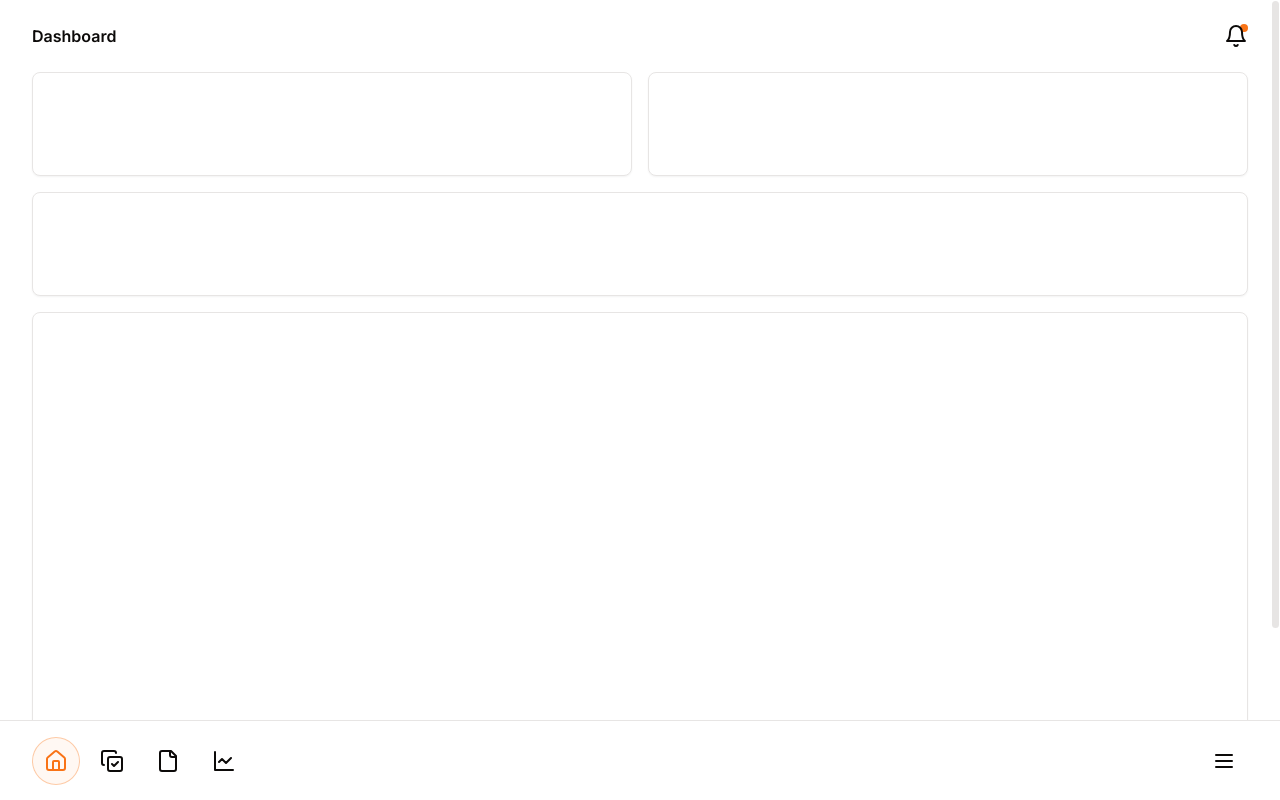
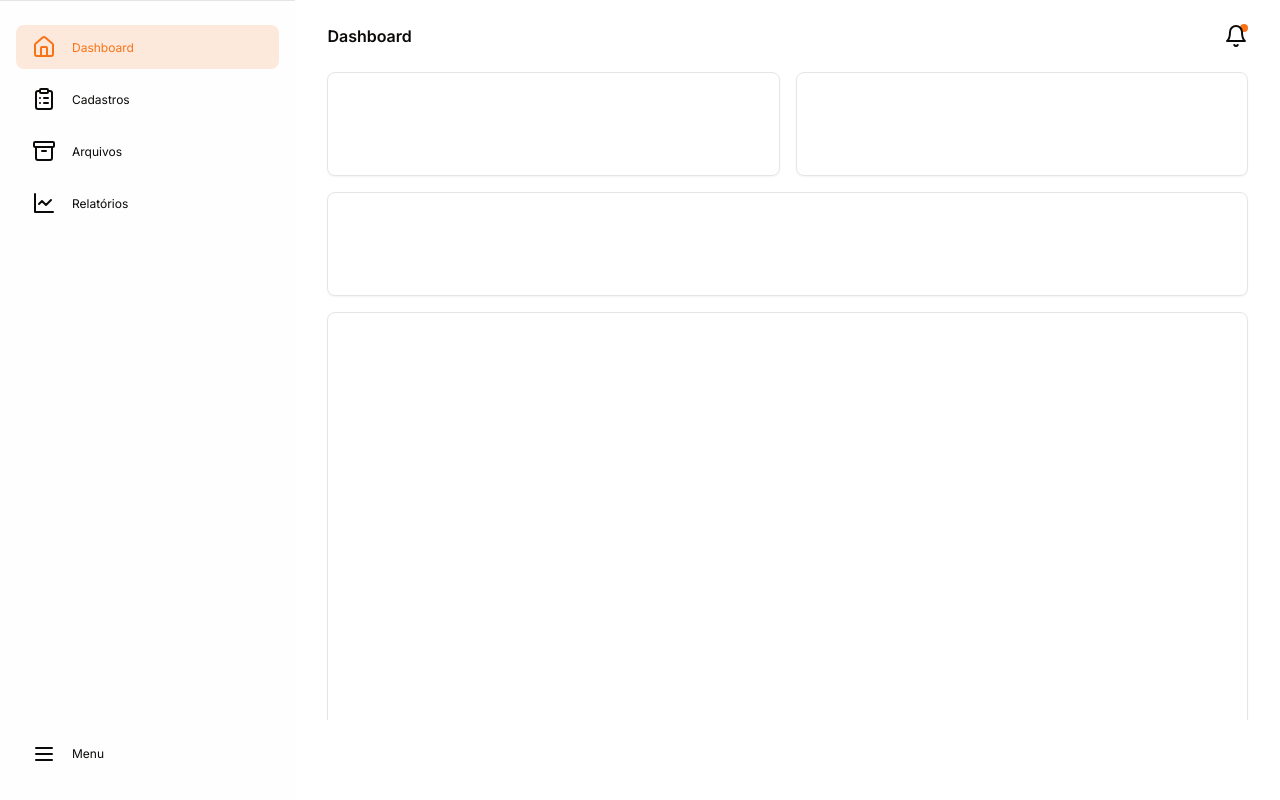
Before and after one commit to wrcelo/project-e, a Next.js app: page /dashboard in a window 1280 px wide. Built offline with nearby package versions, Linux system fonts and the light colour scheme.

Commit message:
responsive navmenu

```diff
--- a/src/app/layout.tsx
+++ b/src/app/layout.tsx
@@ -32,11 +32,13 @@ export default function RootLayout({
 						enableSystem
 						disableTransitionOnChange
 					>
-						<ScrollArea className="h-[calc(100dvh-80px)]">
-							<main>{children}</main>
-						</ScrollArea>
+						<div className="md:flex md:flex-row-reverse ">
+							<ScrollArea className="h-[calc(100dvh-80px)] md:w-full">
+								<main>{children}</main>
+							</ScrollArea>
 
-						<NavMenu />
+							<NavMenu />
+						</div>
 					</ThemeProvider>
 				</body>
 				<Toaster />
--- /dev/null
+++ b/src/components/LinkNavMenu.tsx
@@ -0,0 +1,24 @@
+"use client";
+import { Home } from "lucide-react";
+import Link from "next/link";
+import { usePathname } from "next/navigation";
+import React, { ReactNode } from "react";
+
+const LinkNavMenu = ({ path, displayName, icon }: { path: string; displayName: string; icon: ReactNode }) => {
+	const pathname = usePathname();
+	return (
+		<Link
+			href={`/${path}`}
+			className={`transition-all duration-200 h-12 w-12 md:w-full md:gap-4 flex items-center justify-center md:justify-start md:px-4 rounded-full md:rounded-lg md:h-11 ${
+				pathname == `/${path}`
+					? "!text-primary bg-primary/5 border-primary/35 border md:border-none md:bg-primary/15 md:hover:bg-primary/20 "
+					: "bg-transparent md:hover:bg-primary-foreground/5"
+			}`}
+		>
+			{icon}
+			<span className="hidden md:block text-sm mt-[1px] md:text-xs ">{displayName}</span>
+		</Link>
+	);
+};
+
+export default LinkNavMenu;
--- a/src/components/NavMenu.tsx
+++ b/src/components/NavMenu.tsx
@@ -1,5 +1,5 @@
 "use client";
-import { Bolt, CopyCheck, File, Home, LineChart, Menu, WalletCards } from "lucide-react";
+import { ArchiveIcon, ClipboardList, CopyCheck, File, Home, LineChart, LineChartIcon, Menu } from "lucide-react";
 import Link from "next/link";
 import React from "react";
 import { Drawer, DrawerClose, DrawerContent, DrawerDescription, DrawerFooter, DrawerHeader, DrawerTitle, DrawerTrigger } from "@/components/ui/drawer";
@@ -7,46 +7,37 @@ import { Button } from "./ui/button";
 import Settings from "./ui/Settings";
 import { usePathname } from "next/navigation";
 import { Separator } from "./ui/separator";
+import LinkNavMenu from "./LinkNavMenu";
 
 const NavMenu = () => {
 	const pathname = usePathname();
 	return (
 		<>
-			<div className="h-20 w-full border-t bg-background">
-				<div className="flex items-center h-full px-8 justify-between gap-2">
-					<div className="grid grid-cols-4 gap-2 items-center h-full">
-						<Link
-							href={"/dashboard"}
-							className={`h-12 w-12 flex items-center justify-center rounded-full ${
-								pathname == "/dashboard" ? "!text-primary bg-primary/5 border-primary/35 border" : "bg-transparent"
-							}`}
-						>
-							<Home className="" />
-						</Link>
-						<Link
-							href={"/cadastros"}
-							className={`h-12 w-12 flex items-center justify-center rounded-full ${
-								pathname == "/cadastros" ? "!text-primary bg-primary/5 border-primary/35 border" : "bg-transparent"
-							}`}
-						>
-							<CopyCheck className="" />
-						</Link>
-						<Link
-							href={"/arquivos"}
-							className={`h-12 w-12 flex items-center justify-center rounded-full ${
-								pathname == "/arquivos" ? "!text-primary bg-primary/5 border-primary/35 border" : "bg-transparent"
-							}`}
-						>
-							<File className="" />
-						</Link>
-						<Link
-							href={"/relatorios"}
-							className={`h-12 w-12 flex items-center justify-center rounded-full ${
-								pathname == "/relatorios" ? "!text-primary bg-primary/5 border-primary/35 border" : "bg-transparent"
-							}`}
-						>
-							<LineChart className="" />
-						</Link>
+			<div className="h-20 w-full border-t bg-secondary/10 md:w-96 md:h-dvh md:py-6">
+				<div className="flex items-center h-full px-8 md:px-4 justify-between  gap-2 md:flex-col md:items-start">
+					<div className="grid grid-cols-4 gap-2 items-center md:items-start h-full md:flex-col md:flex md:w-full">
+						<LinkNavMenu
+							path={"dashboard"}
+							displayName={"Dashboard"}
+							icon={<Home />}
+						/>
+						<LinkNavMenu
+							path={"cadastros"}
+							displayName={"Cadastros"}
+							icon={<ClipboardList />}
+						/>
+
+						<LinkNavMenu
+							path={"arquivos"}
+							displayName={"Arquivos"}
+							icon={<ArchiveIcon />}
+						/>
+
+						<LinkNavMenu
+							path={"relatorios"}
+							displayName={"Relatórios"}
+							icon={<LineChartIcon />}
+						/>
 					</div>
 					<Separator
 						orientation="vertical"
@@ -55,8 +46,11 @@ const NavMenu = () => {
 
 					<Drawer>
 						<DrawerTrigger asChild>
-							<div className="h-12 w-12 flex items-center justify-center rounded-full">
-								<Menu className="" />
+							<div
+								className={`transition-all duration-200 h-12 w-12 md:w-full md:gap-4 flex items-center justify-center md:justify-start md:px-4 rounded-full md:rounded-lg md:h-12 bg-transparent md:hover:bg-primary-foreground/5`}
+							>
+								<Menu />
+								<span className="hidden md:block text-sm mt-[1px] md:text-xs ">Menu</span>
 							</div>
 						</DrawerTrigger>
 						<DrawerContent>
```
